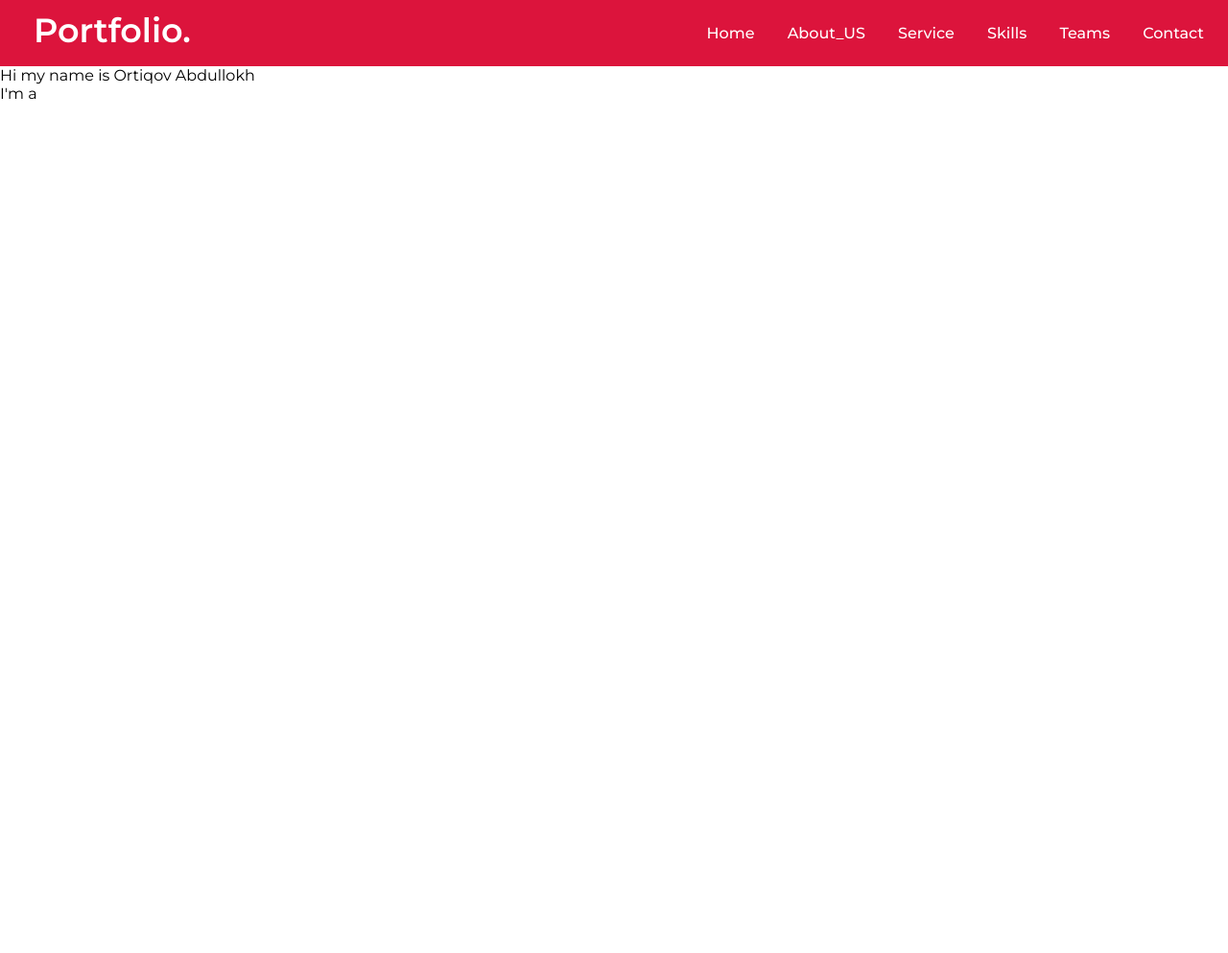
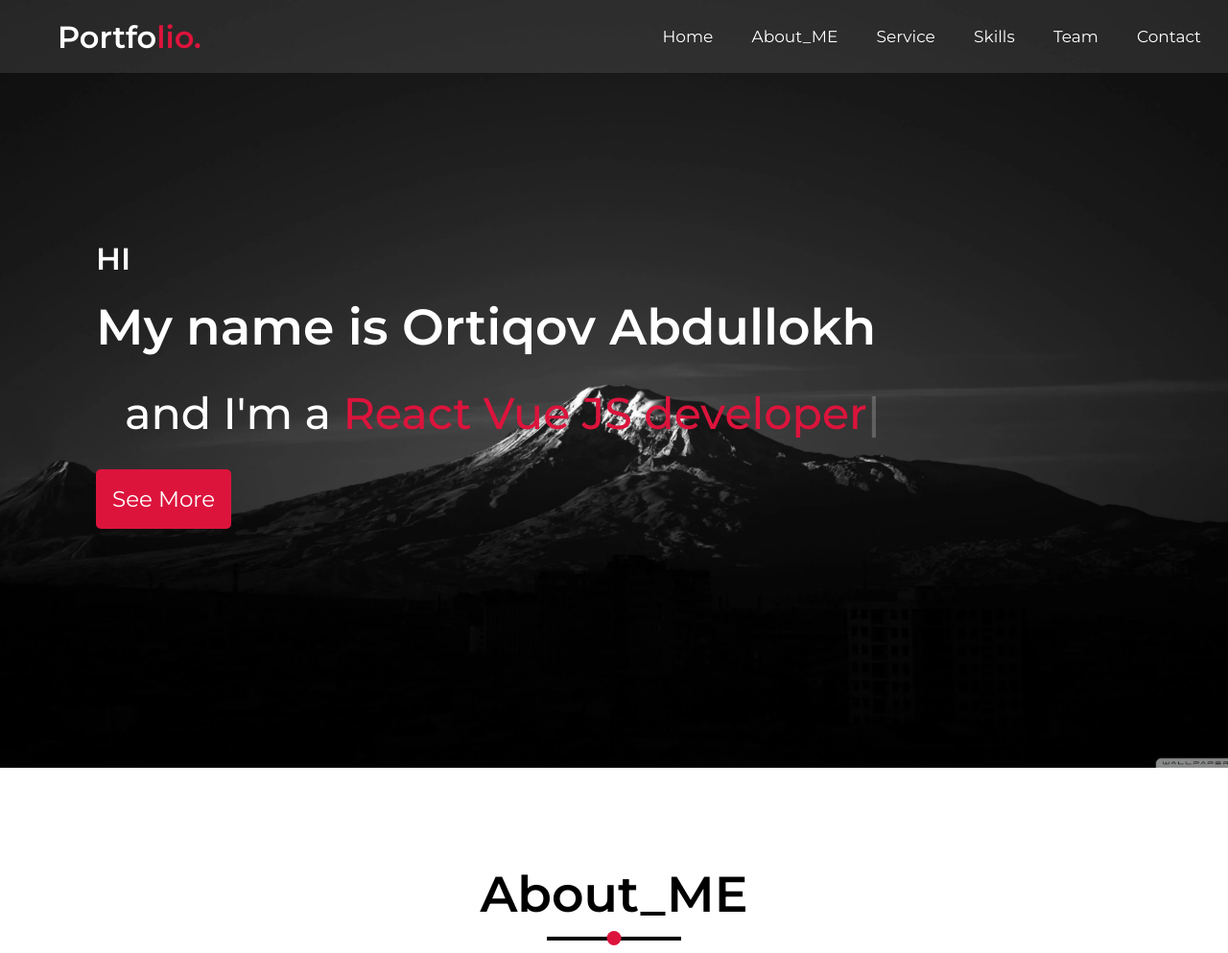
Before and after one commit to Abdullokhon/portfolio., a plain HTML site: page index.html in a window 1280 px wide. Shown: the whole page at 96% size. Before the commit the page ends 800 px from the top, so only its background shows below. Drawn offline with nearby package versions, Linux system fonts and the light colour scheme.

Commit message:
home page end title the end

```diff
--- a/CSS/style.css
+++ b/CSS/style.css
@@ -1,47 +1,155 @@
 @import url('https://fonts.googleapis.com/css2?family=Montserrat:wght@300;400;500;600&display=swap');
-
 *{
     padding: 0;
     margin: 0;
     box-sizing: border-box;
-    font-family: Montserrat, sans-serif;
+    font-family: 'Montserrat', sans-serif;
+}
+.container{
+    display: flex;
+    align-items: center;
+
+}
+#navbar.sticky{
+    background: crimson;
+    padding: 8px;
+    transition: all .2s ease;
+}
+
+#navbar{
+    background:  rgb(255, 255, 255, .1);
+    position: fixed;
+    top: 0;
+    padding: 10px;
+    width: 100%;
+    z-index: 999;
+    transition: .2s ease;
+}
+#navbar .navigation{
+    position: relative;
+}
+.max-wight{
+    max-width: 1300px;
+    display: flex;
+    align-items: center;
+    justify-content: space-between;
 }
 a{
     text-decoration: none;
+    color: #ffffff;
 }
-.container{
-    max-width: 1300px;
+.btn{
+    font-family: 'Montserrat', sans-serif;
+    font-size: 23px;
+    background: crimson;
+    display: inline-block;
+    padding: 17px;
+    border-radius: 5px;
+    transition: all .3s ease;
 }
-.navbar{
-    background: crimson;
-    position: relative;
+.btn:hover{
+    background: rgba(255, 255, 255, .1);
+    border: 2px solid crimson;
 }
-.nav-menu{
-    display: flex;
-    justify-content: space-between;
-    padding: 10px;
+
+.logo a{
+    font-size: 32px;
+    font-family: 'Montserrat', sans-serif;
+    font-weight: 600;
+    color: #fff;
+    padding-left: 50px;
 }
-.logo{
-    font-size: 35px;
-    font-family: Montserrat;
-    font-weight: 600;
-    padding-left: 25px;
+.logo span{
+    color: crimson;
 }
-.logo a{
-    color: #fff;
+.logo span.sticky{
+    color: #ffffff;
 }
-.navbar .navigation{
-    display: block;
-}
-.navigation ul li {
+
+.navigation ul li{
     display: inline-block;
-    padding: 15px;
-    text-decoration: none;
-    list-style: none;
-    font-family: Montserrat;
-    font-weight: 500;
-
+    padding: 18px;
 }
 .navigation ul li a{
     color: #fff;
+    font-size: 17px;
+    font-family: 'Montserrat', sans-serif;
+    font-weight: 400;
 }
+.home{
+    position: relative;
+    background: url("../img/2109.jpg")center/cover fixed no-repeat;
+    height: 100vh;
+    width: 100%;
+    display: flex;
+    align-items: center;
+
+}
+.home-content{
+    color: #fff;
+    margin: 100px;
+}
+.home-content .content1{
+    font-size: 32px;
+    font-weight: 600;
+    font-family: 'Montserrat', sans-serif;
+    padding-bottom: 20px;
+}
+.home-content .content2{
+    font-size: 52px;
+    font-family: 'Montserrat', sans-serif;
+    font-weight: 600;
+
+}
+.home-content .content3{
+    font-size: 46px;
+    font-family: 'Montserrat', sans-serif;
+    font-weight: 500;
+    padding: 30px;
+}
+.animations{
+    color: crimson;
+    font-weight: 500;
+}
+
+#title{
+    display: flex;
+    align-items: center;
+    justify-content: center;
+    flex-direction: column;
+    width: 100%;
+    margin-top: 70px;
+}
+.title{
+    padding: 30px 70px;
+    position: relative;
+    font-family: 'Montserrat', sans-serif;
+    font-size: 52px;
+    font-weight: 600;
+
+}
+
+.title::before {
+    content: '';
+    position: absolute;
+    top: 56px;
+    left: 50%;
+    width: 140px;
+    height: 4px;
+    margin-top: 50px;
+    background: black;
+    transform: translateX(-50%);
+}
+
+.title::after {
+    content: '';
+    position: absolute;
+    top: 50px;
+    left: 50%;
+    width: 15px;
+    height: 15px;
+    border-radius: 50%;
+    margin-top: 50px;
+    background: crimson;
+    transform: translateX(-50%);
+}
--- a/JS/index.js
+++ b/JS/index.js
@@ -0,0 +1,20 @@
+window.addEventListener('DOMContentLoaded', () =>{
+    window.addEventListener('scroll', ()=>{
+        const navbar = document.querySelector('#navbar'),
+            span = document.querySelector('#Logo_')
+        navbar.classList.toggle('sticky', scrollY > 0)
+        span.classList.toggle('sticky', scrollY > 0)
+    })
+    let typed2 = new Typed('#animation', {
+        strings: ['Web developer',
+                  'Front-end ',
+                  'React Vue JS developer',
+                  'YouTuber',
+                  'Designer',
+                  'Freelancer'],
+        typeSpeed: 90,
+        backSpeed: 120,
+        fadeOut: true,
+        loop: true
+    });
+})
--- a/index.html
+++ b/index.html
@@ -10,41 +10,41 @@
     <link rel="stylesheet" href="https://cdnjs.cloudflare.com/ajax/libs/font-awesome/6.3.0/css/all.min.css" integrity="sha512-SzlrxWUlpfuzQ+pcUCosxcglQRNAq/DZjVsC0lE40xsADsfeQoEypE+enwcOiGjk/bSuGGKHEyjSoQ1zVisanQ==" crossorigin="anonymous" referrerpolicy="no-referrer" />
 </head>
 <body>
-        <!-- Navbar start -->
-
-            <div class="navbar">
-                <div class="container">
-                <div class="nav-menu">
-                    <div class="logo"><a href="#">Portfo<span>lio.</span></a></div>
+    <div id="navbar">
+        <div class="max-wight">
+            <div class="logo"><a href="#">Portfo<span id="Logo_">lio.</span></a></div>
             <div class="navigation">
                 <ul>
                     <li><a href="#">Home</a></li>
-                            <li><a href="#">About_US</a></li>
+                    <li><a href="#">About_ME</a></li>
                     <li><a href="#">Service</a></li>
                     <li><a href="#">Skills</a></li>
-                            <li><a href="#">Teams</a></li>
+                    <li><a href="#">Team</a></li>
                     <li><a href="#">Contact</a></li>
                 </ul>
             </div>
         </div>
     </div>
+
+    <div id="Home" class="home">
+
+            <div class="home-content">
+                <div class="content1">HI</div>
+                <div class="content2">My name is Ortiqov Abdullokh</div>
+                <div class="content3">and I'm a <span id="animation" class="animations">developer</span></div>
+                <div class="btn"><a href="#">See More</a></div>
             </div>
 
-        <!-- navbar end     -->
-
-        <!-- Home page start -->
-
-    <div class="home">
-        <div class="container">
-            <div class="home-content">
-                <div class="text-1">Hi my name is Ortiqov Abdullokh</div>
-                <div class="text-2">I'm a <div id="tex3"></div></div>
-            </div>
-        </div>
     </div>
 
-        <!-- Home page end -->
+    <div id="title">
+        <div class="title">About_ME</div>
+    </div>
+
+
+
+
     <script src="./JS/index.js"></script>
-    <script src="https://cdnjs.cloudflare.com/ajax/libs/typed.js/2.0.12/typed.min.js" integrity="sha512-3J8teBiHrSyaaRBajZyIEtpDsXdPq1gsznKWIVb5CnorQuFhjWGhWe54z8YNnHHr7MZuExb9m5kvf964HiT1Sw==" crossorigin="anonymous" referrerpolicy="no-referrer"></script>
+    <script src="./JS/typed.js"></script>
 </body>
 </html>
```
Also changed, not shown: JS/typed.js (added). Lines whose indentation alone changed are shown as unchanged.
